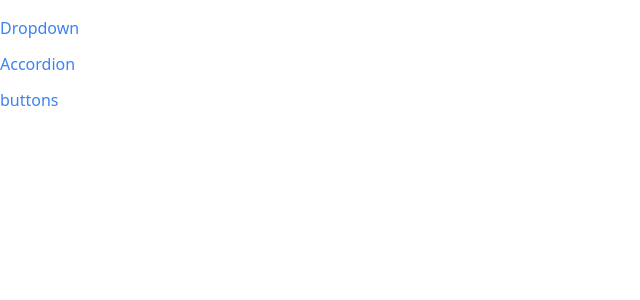
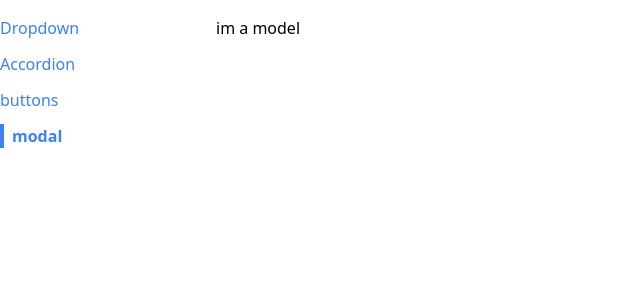
Before and after one commit to Alzubair98/comps, a React (Vite) app: page /modal in a window 1280 px wide. Shown: the top 300 px of the page, without its empty margins (0-640 px from the left). Built offline with nearby package versions, Linux system fonts and the light colour scheme.

Commit message:
add new route for the modal page

```diff
--- a/src/App.jsx
+++ b/src/App.jsx
@@ -2,6 +2,7 @@ import Route from "./component/Route.jsx";
 import AccordionPage from "./pages/AccordionPage.jsx";
 import DropdownPage from "./pages/DropdownPage.jsx";
 import Sidebar from "./component/Sidebar.jsx";
+import ModalPage from "./pages/ModalPage.jsx";
 
 import ButtonPage from "./pages/ButtonPage.jsx";
 function App() {
@@ -18,6 +19,9 @@ function App() {
         <Route path="/buttons">
           <ButtonPage />
         </Route>
+        <Route path="/modal">
+          <ModalPage />
+        </Route>
       </div>
     </div>
   );
--- a/src/component/Sidebar.jsx
+++ b/src/component/Sidebar.jsx
@@ -6,6 +6,7 @@ const Sidebar = () => {
     { label: "Dropdown", path: "/" },
     { label: "Accordion", path: "/accordion" },
     { label: "buttons", path: "/buttons" },
+    { label: "modal", path: "/modal" },
   ];
   return (
     <div className="sticky top-0 flex flex-col items-start">
--- a/src/pages/ModalPage.jsx
+++ b/src/pages/ModalPage.jsx
@@ -1,7 +1,7 @@
 import React from "react";
 import Modal from "../component/Modal";
 
-const ModaPage = () => {
+const ModalPage = () => {
   return (
     <div>
       <Modal />
@@ -9,4 +9,4 @@ const ModaPage = () => {
   );
 };
 
-export default ModaPage;
+export default ModalPage;
```
